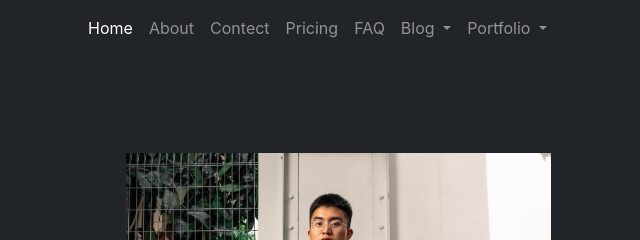
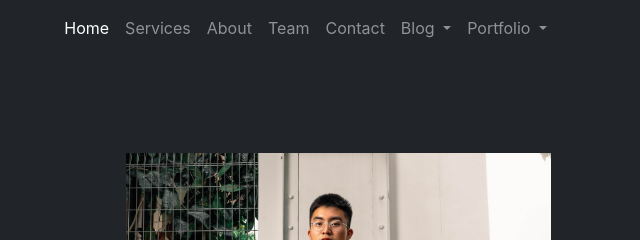
Before and after one commit to hdubey64/first-frontend-project, a plain HTML site: page index.html in a window 1280 px wide. Shown: the top 240 px of the page, 624-1264 px from the left. Drawn offline with nearby package versions, Linux system fonts and the light colour scheme.

Commit message:
Smooth Scroll Added

```diff
--- a/assets/css/style.css
+++ b/assets/css/style.css
@@ -7,6 +7,7 @@
    margin: 0;
    padding: 0;
    box-sizing: border-box;
+   scroll-behavior: smooth;
 }
 
 .heroSection {
--- a/index.html
+++ b/index.html
@@ -25,7 +25,7 @@
       <!-- navbar start here  -->
       <header class="container">
          <nav class="navbar navbar-expand-lg navbar-dark bg-light">
-            <a class="navbar-brand" href="#">Start Bootstrap</a>
+            <a class="navbar-brand" href="#home">Start Bootstrap</a>
             <button
                class="navbar-toggler"
                type="button"
@@ -41,21 +41,23 @@
             <div class="collapse navbar-collapse" id="navbarSupportedContent">
                <ul class="navbar-nav ml-auto">
                   <li class="nav-item active">
-                     <a class="nav-link" href="#"
+                     <a class="nav-link" href="#home"
                         >Home <span class="sr-only">(current)</span></a
                      >
                   </li>
                   <li class="nav-item">
-                     <a class="nav-link" href="#">About</a>
+                     <a class="nav-link" href="#service">Services</a>
                   </li>
                   <li class="nav-item">
-                     <a class="nav-link" href="#">Contect</a>
+                     <a class="nav-link" href="#about">About</a>
                   </li>
                   <li class="nav-item">
-                     <a class="nav-link" href="#">Pricing</a>
+                     <a class="nav-link" href="#team">Team</a>
                   </li>
 
-                  <li class="nav-item"><a class="nav-link" href="#">FAQ</a></li>
+                  <li class="nav-item">
+                     <a class="nav-link" href="#contact">Contact</a>
+                  </li>
 
                   <li class="nav-item dropdown">
                      <a
@@ -103,7 +105,7 @@
       </header>
       <!-- Navbar Ends Here  -->
       <!-- Herosection start here  -->
-      <section class="heroSection">
+      <section class="heroSection" id="home">
          <div class="container">
             <div class="row">
                <div class="col-sm-12 col-md-12 col-lg-7 px-5 heroText">
@@ -143,7 +145,7 @@
       </section>
       <!-- Herosection ends here  -->
       <!-- Heroinsection star here  -->
-      <section class="sarvicesSection">
+      <section class="sarvicesSection" id="service">
          <div class="container">
             <div class="row">
                <div class="col-sm-12 col-md-4">
@@ -222,7 +224,7 @@
       </section>
       <!-- Heroinsection ends Here  -->
       <!-- Villainsection start Here  -->
-      <section class="aboutSection">
+      <section class="aboutSection" id="about">
          <div class="para">
             <p>
                "Working with Start Bootstrap templates has saved me tons of
@@ -241,7 +243,7 @@
       </section>
       <!-- Villainsection ends Here  -->
       <!-- BlogSection start here  -->
-      <section class="blogSection">
+      <section class="blogSection" id="team">
          <div class="container">
             <div class="blog">
                <h2>From our blog</h2>
@@ -361,7 +363,7 @@
       </section>
       <!-- BlogSection ends here  -->
       <!-- contactsection start here  -->
-      <section class="contactSection container">
+      <section class="contactSection container" id="contact">
          <div class="contact">
             <div class="row">
                <div class="col-sm-12 col-md-12 col-lg-12 col-xl-6 row1">
```
